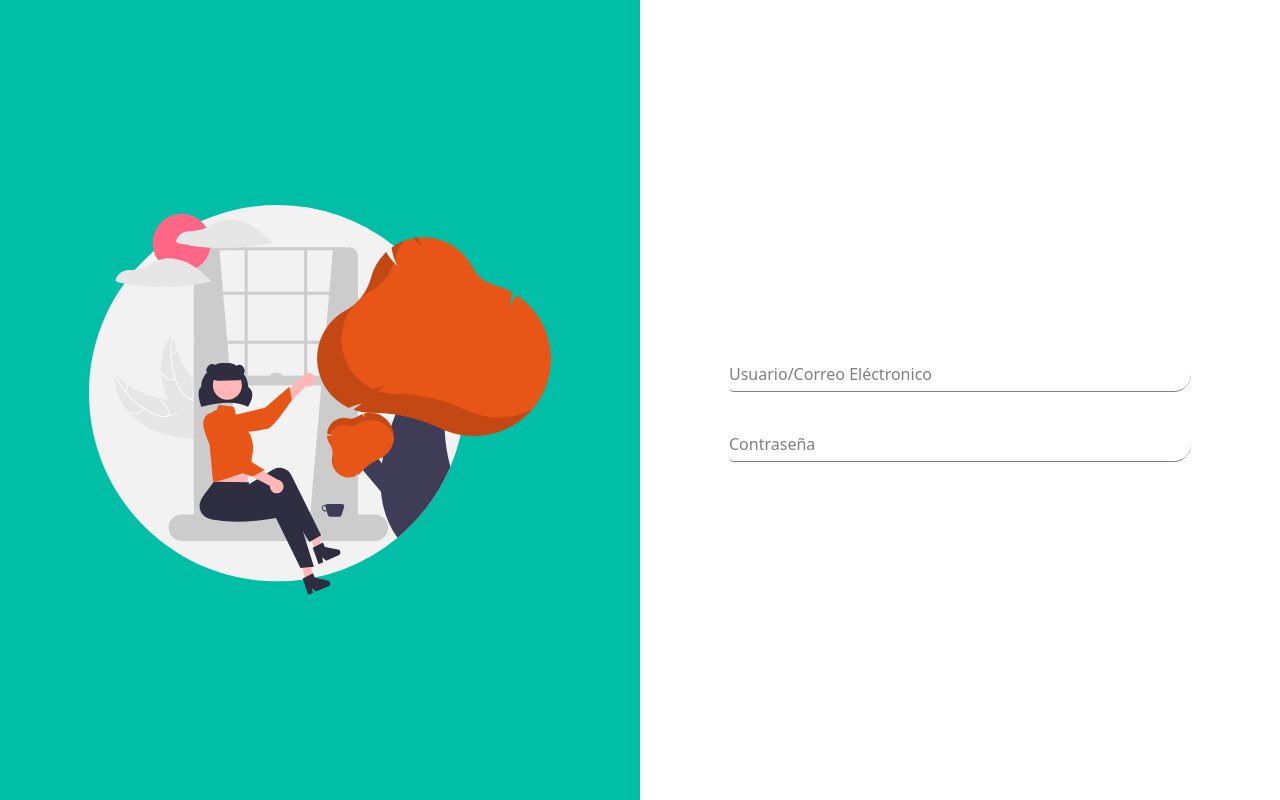
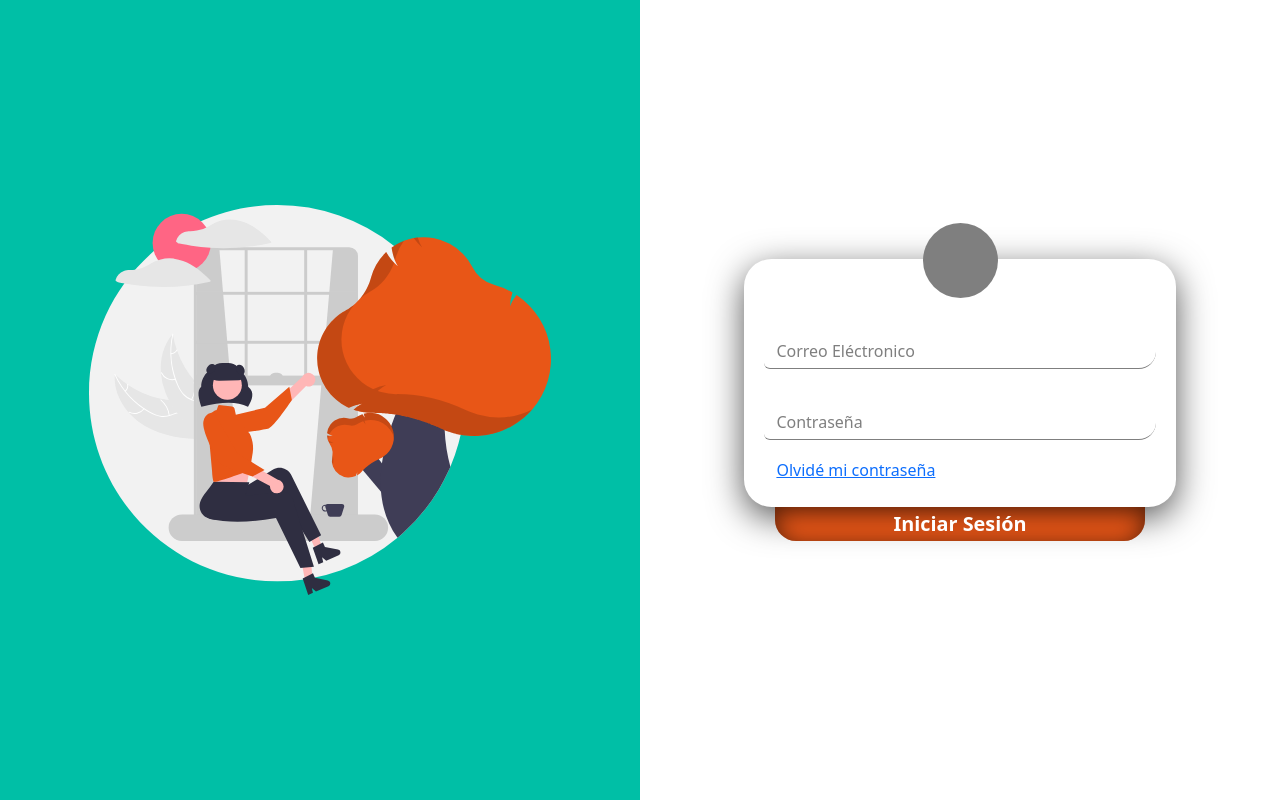
Before and after one commit to OnedGmez/Catalogo-productos, a Vue app: page / in a window 1280 px wide. Built offline with nearby package versions, Linux system fonts and the light colour scheme.

Commit message:
Retoques al Login y nueva vista(Página principal)

```diff
--- a/src/views/loginPage.vue
+++ b/src/views/loginPage.vue
@@ -1,5 +1,3 @@
-<script setup></script>
-
 <template>
   <main>
     <div class="container-fluid">
@@ -13,22 +11,30 @@
 
         <div id="mid-right-form" class="col-6">
           <div class="form-right">
+            <div class="avatar-div">
+              <div></div>
+            </div>
             <form>
               <div class="mb-3 div-input-form">
-                <input type="text" class="form-control" id="user-e-mail-input" placeholder=" "/>
+                <input type="email" class="form-control" id="user-e-mail-input" placeholder=" " v-model = "email"/>
                 <label class="form-label">
-                  <span class="span-label-input">Usuario/Correo Eléctronico</span>
+                  <span class="span-label-input">Correo Eléctronico</span>
                 </label>
               </div>
 
-              <div class="mb-3 div-input-form">
-                <input type="password" class="form-control" id="password-input" placeholder=" "/>
+              <div class="div-input-form">
+                <input type="password" class="form-control" id="password-input" placeholder=" " v-model="pass"/>
                 <label class="form-label">
                   <span class="span-label-input">Contraseña</span>
                 </label>
               </div>
             </form>
-            <!-- Agregar componente de boton -->
+            <div class="forgot-password">
+              <a href="#">Olvidé mi contraseña</a>
+            </div>
+          </div>
+          <div @click="LogIn" class="button-login">
+            Iniciar Sesión
           </div>
         </div>
       </div>
@@ -37,7 +43,7 @@
 </template>
 
 <style scoped>
-@import "../assets/css/base.css";
+@import "../assets/css/main.css";
 @import "../assets/css/animaciones-forms.css";
 
 .row {
@@ -61,15 +67,38 @@
   display: flex;
   justify-content: center;
   align-items: center;
+  flex-direction: column;
 }
 
 #mid-right-form .form-right{
-  width: 75%;
+  width: 70%;
+  box-shadow: 0px 10px 35px #000000ab;
+  padding: 0 20px 15px 20px;
+  border-radius: calc(1em + .9vw);
+}
+
+.form-right .forgot-password{
+  margin-bottom: 10px;
+  padding: 0 0.75rem;
+}
+
+#mid-right-form .avatar-div{
+  width: 75px;
+  height: 75px;
+  background-color: var(--vt-c-grey);
+  flex-wrap: wrap;
+  border-radius: 50%;
+  position: relative;
+  top: -36px;
+  margin: auto;
 }
 
 #mid-right-form .div-input-form{
-  margin: 35px 0;
   position: relative;
+}
+
+#mid-right-form .div-input-form:not(:first-child){
+  margin: 36px 0 18px 0;
 }
 
 form .form-control{
@@ -77,21 +106,59 @@ form .form-control{
   width: 100%;
   height: 100%;
   border-bottom: solid 1.5px var(--vt-c-grey);
-  border-bottom-right-radius: 20px;
-  border-top-right-radius: 20px;
+  border-bottom-right-radius: calc(1em + 0.1vw);
+  border-top-right-radius: calc(1em + 0.1vw);
   transition: all 220ms ease-in-out;
 }
 
 form .form-label{
   color: var(--vt-c-grey);
+  padding: 0 0.75rem;
+}
+
+#mid-right-form .button-login{
+  width: 60%;
+  background-color: var(--vt-c-orange);
+  text-align: center;
+  font-size: calc(1rem + .3vw);
+  font-weight: 700;
+  color: var(--vt-c-white);
+  border-bottom-right-radius: calc(1em + 0.1vw);
+  border-bottom-left-radius: calc(1em + 0.1vw);
+  transition: all 150ms ease-in-out;
+  box-shadow: inset 0px 5px 25px #000000ab;
+  padding: 2px 0 2px 0;
+  position: relative;
+}
+
+#mid-right-form .button-login:hover{
+  cursor: pointer;
+  box-shadow: inset 0px 5px 25px #00000081;
 }
 
 /*Anular animaciones por defecto de bootstrap*/
 form .form-control:focus{
-  outline: none;
-  box-shadow: none;
   border-bottom: solid 2px var(--vt-c-orange);
 }
 
 
 </style>
+
+<script setup>
+import router from "@/router";
+import { ref } from "vue";
+
+//Variables declaration
+const email = ref('');
+const pass = ref('');
+
+function LogIn(){
+  var regexp =  /^\w+([.-_+]?\w+)*@\w+([.-]?\w+)*(\.\w{2,10})+$/;
+
+  if((email.value != '' && pass.value != '') && regexp.test(email.value)){
+    router.push('/principal')
+  }else{
+    console.log('Correo y/o contraseña invalido')
+  }
+}
+</script>
```
Also changed, not shown: src/views/principalPage.vue (added, +47 -0 lines).
